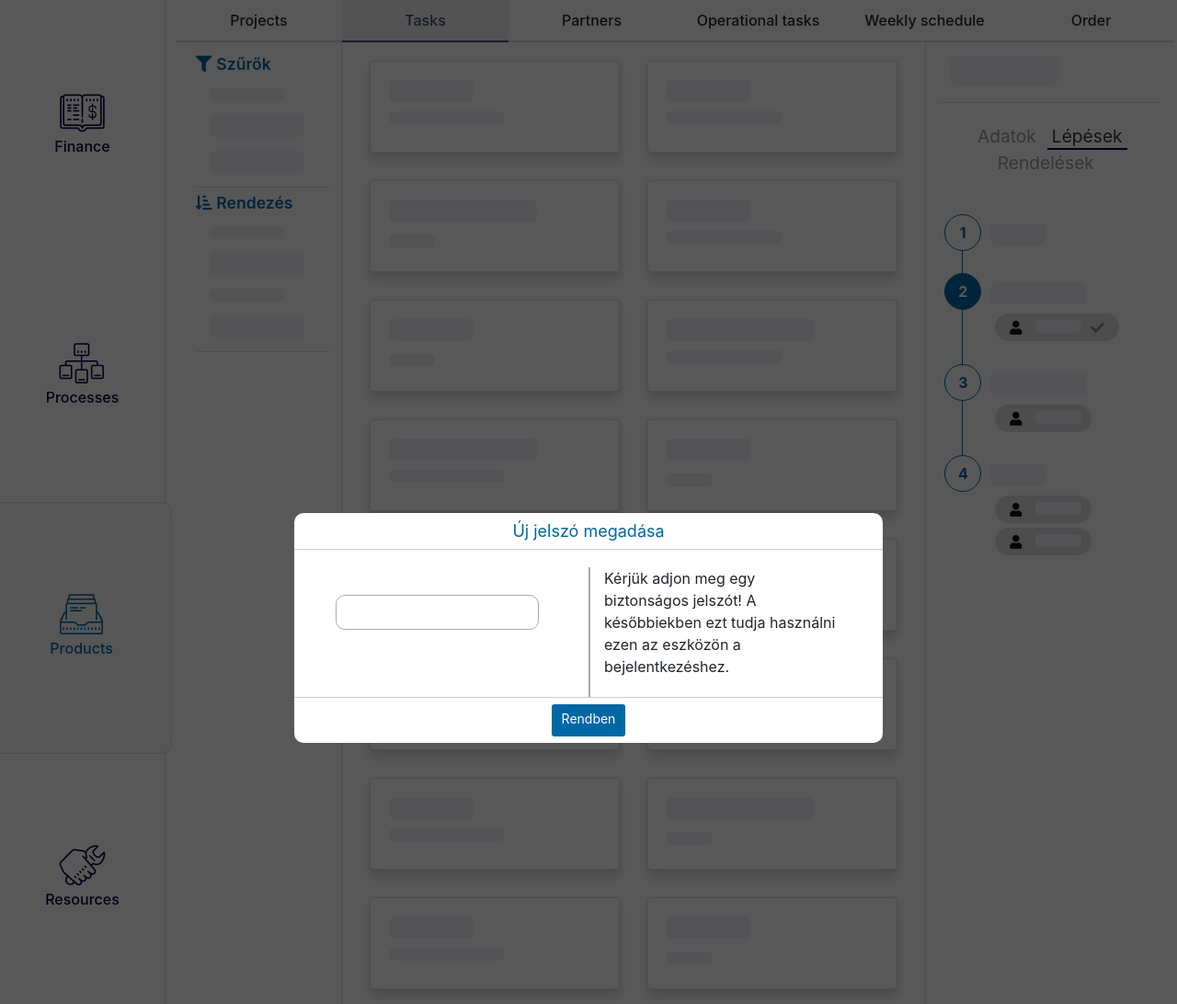
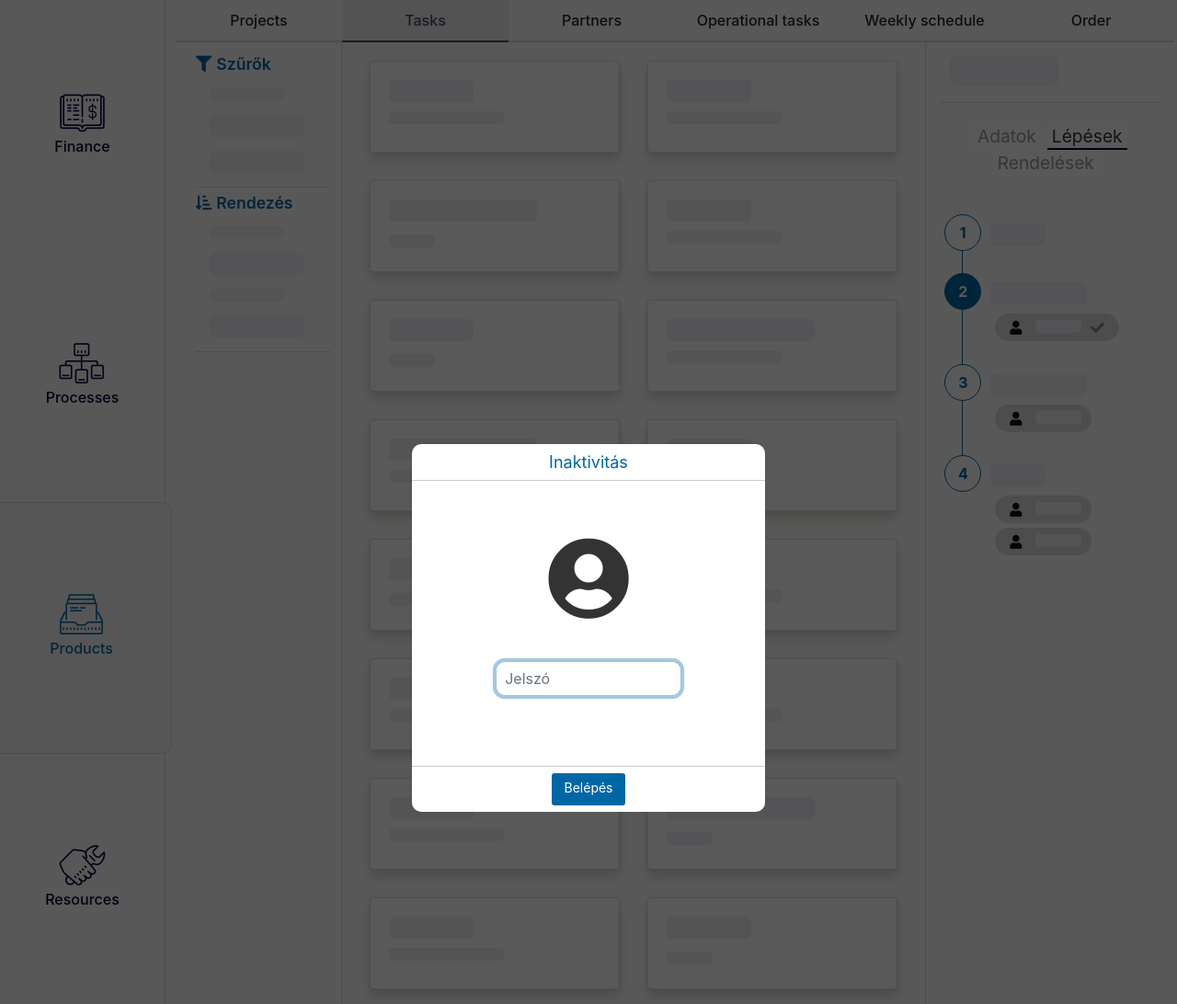
Before and after one commit to kosaaron/ssbs, a PHP site: page /blured_mainpage.html in a window 1280 px wide. Shown: the top 1092 px of the page at 92% size. Run offline with PHP 8.4, Linux system fonts and the light colour scheme; some libraries are stand-ins or nearby versions; some web fonts are replaced.

Commit message:
Login system update

```diff
--- a/blured_mainpage.html
+++ b/blured_mainpage.html
@@ -531,29 +531,29 @@ if(isset($_GET['act_code'])){
     <div class="darkened-bg">
 
     </div>
-    <div class="dnmcppp-container  display-flex flex-column new-employee-popup">
-        <div class="dnmcppp-header">Új jelszó megadása</div>
-        <div class="dnmcppp-content flex-1">
-            <div class="new_password_form_container">
+    <div class="dnmcppp-container display-flex flex-column new-employee-popup">
+        <div class="dnmcppp-header">Inaktivitás</div>
+        <div class="dnmcppp-content flex-1 password-popup-content">
+            <div class="new-password-form-container">
                 <form method="post" id="password_form">
-                    <div class="row">
-                        <div class="col-sm-12 col-md-6 new-password-textbox-container">
-                            <input value="" type="text" name="password" id="password" class="newpassword-formcontrol"></input>
-                        </div>
-                        <div class="col-sm-12 col-md-6 new-password-label-container">
-                            <label for="password"><p>Kérjük adjon meg egy biztonságos jelszót! A későbbiekben ezt tudja használni ezen az eszközön a bejelentkezéshez.</p></label>
-                        </div>
+                    <div class="password-form">
+                        <i class="fas fa-user-circle profile-picture profile-picture-dark"></i>
+                        <h3 id="username"></h3>
+                        <input value="" type="password" name="password" id="password" class="form-control newpassword-formcontrol" placeholder="Jelszó" required autofocus></input>
                     </div>
-
                 </form>
             </div>
         </div>
         <div class="dnmcppp-footer">
-            <div id="prco_dnmcppp_save" class="save-btn-1 btn btn-sm">
-                rendben
+            <div id="btn_password_login" class="save-btn-1 btn btn-sm">
+                belépés
             </div>
         </div>
     </div>
+    <div id="password_message" class="toast-message" style="display: none;">
+
+    </div>
+    <script src="js/blured_mainpage.js"></script>
 </body>
 
 </html>
--- a/css/blured_mainpage.css
+++ b/css/blured_mainpage.css
@@ -53,17 +53,16 @@
 .new-employee-popup{
     z-index: 1100;
     text-align: center;
-    width: 50%;
-    height: 250px;
+    width: 30%;
+    height: 400px;
 }
 .newpassword-formcontrol{
-    width: 85%;
+    width: 100%;
     height: calc(1.5em + .75rem + 2px);
     padding: .175rem .55rem;
     font-size: 1rem;
     font-weight: 400;
     line-height: 1.5;
-    float: left;
     color: #495057;
     background-color: #fff;
     background-clip: padding-box;
@@ -71,25 +70,70 @@
     border-radius: 10px;
     transition: border-color .15s ease-in-out, box-shadow .15s ease-in-out;
 }
+.password-form{
+    text-align: center;
+    padding: 15px;
+}
+.password-form input{
+    margin-top: 10px;
+    border-color: rgba(255, 255, 255, 0.3);
+    background-color: #eee;
+    color: #333;
+}
+.password-form input:focus{
+    margin-top: 10px;
+    border-color: rgba(161, 161, 161, 0.3);
+    background-color: #fefefe;
+    color: #333;
+    box-shadow: 0 0 0 0.2rem #0066a559;
+}
+#username{
+    color: #495057;
+    margin-bottom: 20px;
+}
+.profile-picture-dark{
+    color: #333;
+    margin-top: 25px;
+}
+.toast-message{
+    text-align: center;
+    width: 250px;
+    height: 50px;
+    position: absolute;
+    left: 50%;
+    top: 5%;
+    transform: translate(-50%, -50%);
+    border-radius: 5px;
+    background-color: #eee;
+    padding-top: 11px;
+    padding-bottom: 11px;
+    padding-left: 15px;
+    padding-right: 15px;
+}
+.toast-message p{
+    float: left;
+    font-size: 16px;
+    margin: 0;
+}
+.toast-message i{
+    position: absolute;
+    font-size: 22px;
+    margin: 0;
+    color: rgba(197, 25, 25, 0.76);
+    right: 15px;
+    top: 14px;
+}
 
-.new-password-label-container{
-    border-left: 2px solid #aaa;
-    text-align: left;
-}
-.new-password-textbox-container{
-    padding-top: 30px;
+.new-password-form-container{
+    padding: 3% 15%;
 }
 @media only screen and (max-width: 768px) {
     .new-employee-popup{
-        width: 95%;
-        height: 350px;
+        width: 100%;
+        height: 100%;
     }
-    .newpassword-formcontrol{
-        width: 100%;
-    }
-    .new-password-label-container{
-        margin-top: 20px;
-        text-align: right;
-        border: none;
+    .new-password-form-container{
+        padding: 3% 5%;
+        margin-top: 10%;
     }
 }
--- /dev/null
+++ b/js/blured_mainpage.js
@@ -0,0 +1,40 @@
+function loadLogin() {
+
+    document.getElementById("username").innerText = localStorage.getItem('firstname');
+    document.getElementById("btn_password_login").addEventListener("click", checkPassword, false);
+/*     document.getElementById("password").addEventListener("keyup", function (event) {
+        if (event.keyCode === 13) {
+            alert('Valami');
+        }
+    }); */
+
+}
+window.onload = loadLogin;
+
+function checkPassword() {
+    var email = localStorage.getItem('email');
+    var password = document.getElementById("password").value;
+
+    $.ajax({
+        type: "POST",
+        url: "./php/Authenticate.php",
+        data: {
+            Email: email,
+            Password: password
+        },
+        success: function (data) {
+            var x = document.getElementById('password_message')
+            if (data['LoggedIn']) {
+                x.innerHTML = '<p>' + data['Message'] + '</p>'; //<i class="fas fa-check-circle"></i>
+                x.style.display = "block";
+                window.location.replace("index.php");
+            }
+            else {
+                x.style.display = "block";
+                x.innerHTML = '<p>' + data['Message'] + '</p><i class="fas fa-times-circle"></i>';
+            }
+
+        },
+        dataType: 'json'
+    });
+}
```
Also changed, not shown: css/login.css (+9 -30 lines), js/login.js (+31 -0 lines), login.php (+4 -5 lines), php/DeviceCheck.php (added, +33 -0 lines).
